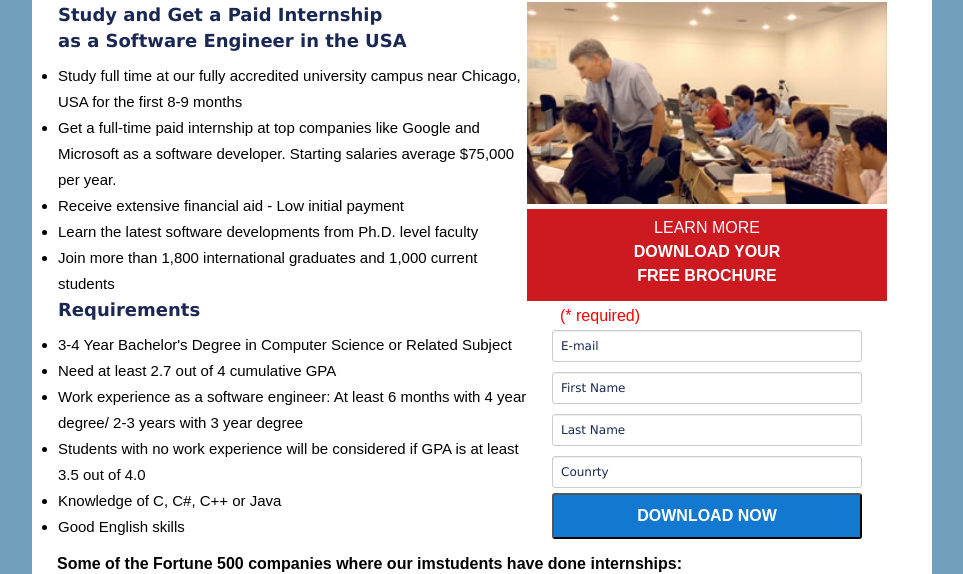
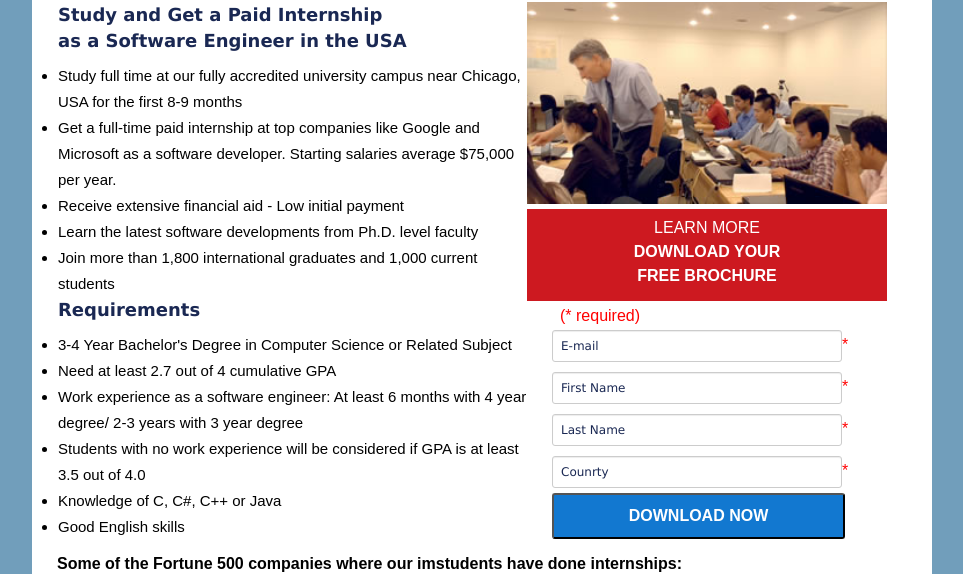
Before and after one commit to Maks1988-88-88/home, a plain HTML site: page index.html in a window 1280 px wide. Shown: the part 99-673 px from the top of the page, without its empty margins (158-1121 px from the left). Drawn offline with Linux system fonts and the light colour scheme.

Commit message:
Add files via upload

```diff
--- a/index.html
+++ b/index.html
@@ -61,10 +61,10 @@
 		</div>
 		<div class="inf">
 		<p class="req">(* required)</p>
-		<input type="text" value="E-mail">
-		<input type="text" value="First Name">
-		<input type="text" value="Last Name">
-		<input type="text" value="Counrty">
+		<input type="text" value="E-mail"><span class="redinp">*</span>
+		<input type="text" value="First Name"><span class="redinp">*</span>
+		<input type="text" value="Last Name"><span class="redinp">*</span>
+		<input type="text" value="Counrty"><span class="redinp">*</span>
 		<button>Download now</button>
 		</div>
 		</div>
--- a/style.css
+++ b/style.css
@@ -158,7 +158,7 @@ input {
     -moz-box-shadow: inset 0 1px 1px rgba(0, 0, 0, 0.075);
     box-shadow: inset 0 1px 1px rgba(0, 0, 0, 0.075);
     height: 30px;
-    width: 300px;
+    width: 280px;
     margin: 5px 0 ;
     padding-left: 8px;
 }
@@ -167,7 +167,7 @@ button {
 	background: #1278D0;
     color: white;
     text-transform: uppercase;
-    width: 310px;
+    width: 293px;
     line-height: 30px;
     font-size: 16px;
     border-radius: 3px;
@@ -238,3 +238,11 @@ input::after {
     content: "*";
     color:red;
 }
+
+.redinp{
+    color: red;
+}
+
+a:hover {
+    text-decoration: underline;
+}
```
